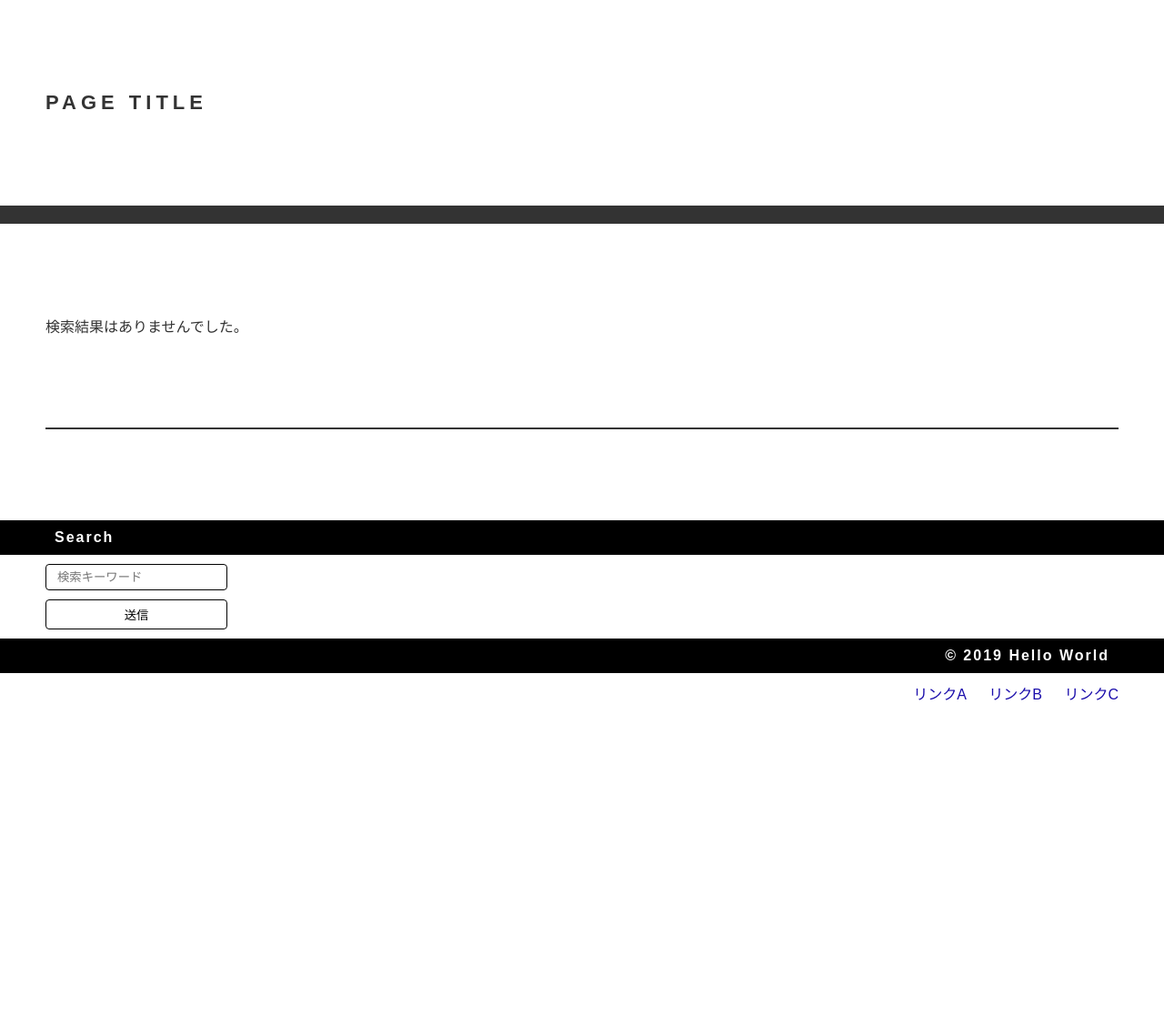
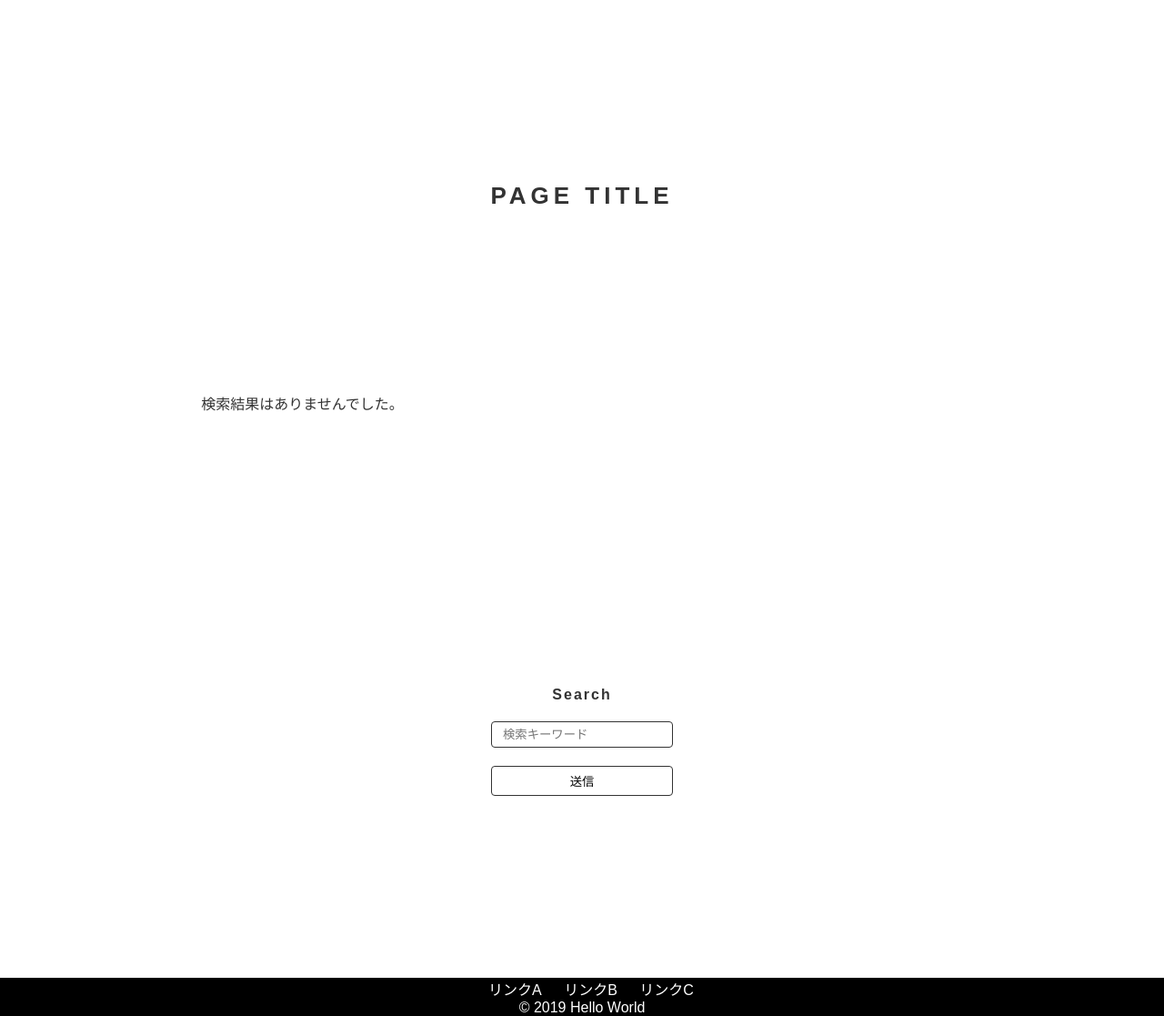
Before and after one commit to naritotakizawa/django-narito-blog2, a Django app: template nblog2/templates/nblog2/note_list.html in a window 1280 px wide. Shown: the whole page at 91% size. Before the commit the page ends 770 px from the top, so only its background shows below. Run offline with Django 3.2, Linux system fonts and the light colour scheme; the template is opened without the code that fills it, so the values that code supplies are empty; parts of the project's set-up code (start-up, migrations or seed data) failed here and were passed over; some libraries are stand-ins or nearby versions; some web fonts are replaced.

Commit message:
ニューデザイン

```diff
--- a/nblog2/static/nblog2/style.css
+++ b/nblog2/static/nblog2/style.css
@@ -5,9 +5,27 @@
   padding: 0;
 }
 
+body {
+  font-family: gill-sans-nova, noto-sans-cjk-jp, sans-serif;
+  font-size: 14px;
+  color: #333;
+  font-weight: 400;
+}
 
 h1, h2, h3 {
   font-size: 14px;
+  font-weight: 700;
+}
+
+@media (min-width: 1024px) {
+  body {
+    font-size: 16px;
+
+  }
+
+  h1, h2, h3 {
+    font-size: 16px;
+  }
 }
 
 
@@ -20,51 +38,51 @@
   text-decoration: underline;
 }
 
-body {
-    font-family: gill-sans-nova,  noto-sans-cjk-jp, sans-serif;
-    font-size: 14px;
-    color: #333;
-
-}
-
-.container {
-    padding: 0 10px 0 10px;
-
-}
-
 
 img {
   max-width: 100%;
   height: auto;
+  box-shadow: 0 0 5px #ccc;
 }
 
+/* ユーティリティー */
 
-#site-header {
-    margin-top: 100px;
-    margin-bottom: 100px;
+/* コンテナ */
+.container {
+  padding: 0 10px;
+  box-sizing: border-box;
+}
+
+@media (min-width: 1024px) {
+  .container {
+    padding: 0 50px;
+  }
+}
+
+@media (min-width: 1366px) {
+  .container {
+    width: 1366px;
+    margin: 0 auto;
+  }
+}
+
+.thumbnail {
 
 }
 
-#site-header h1 {
-    font-size: 22px;
-    letter-spacing: 5px;
+@media (min-width: 1024px) {
+  .thumbnail {
+    width: 437px;
+    height: 273px;
+    object-fit: cover;
+  }
 }
 
-#site-header a {
-    color: #333;
+@media (min-width: 1366px) {
+  .thumbnail {
+    width: 388px;
+    height: 242px;
   }
-
-
-.menu {
-    margin-bottom: 100px;
-    background-color: #333;
-    color: #fff;
-    padding: 10px;
-}
-
-.menu a {
-    color: #fff;
-    font-weight: bold;
 }
 
 
@@ -73,52 +91,126 @@
 }
 
 .meta {
-    color: #737373;
-    margin-bottom: 28px;
+  color: #666;
+  text-align: center;
 }
 
-.text {
+.title {
+  margin: 1em 0;
+}
+
+/* ヘッダー */
+
+#site-header {
+  margin-top: 200px;
+  margin-bottom: 200px;
+  text-align: center;
 
 }
 
-.text > * {
-    margin-bottom: 2em;
+#site-header h1 {
+  font-size: 26px;
+  letter-spacing: 5px;
 }
 
-.text > p {
-    line-height: 2;
-    font-size: 14px;
-    text-align: justify;
-    text-justify: inter-ideograph;
+#site-header a {
+  color: #333;
 }
 
-#page {
-    border: solid 1px #333;
+/* ヘッダー下メニュー */
+#menu {
+  margin-bottom: 100px;
+  text-align: center;
 }
 
-.page {
+#menu a {
+  color: #333;
+  font-weight: bold;
+}
+
+
+/* ページネーション部分 */
+#page {
+  grid-column: 1 / -1;
+  justify-self: center;
+  text-align: center;
+}
+
+#page > * {
   display: inline-block;
   margin-right: 20px;
   padding: 10px;
 }
 
-.current {
+#page.current {
   color: #333;
 }
 
+/* 一覧 */
+#list {
 
-#search-heading {
-    background-color: #000;
-    padding: 10px;
-    color: #fff;
+}
+
+@media (min-width: 1024px) {
+  #list {
+    display: grid;
+    grid-template-columns: 1fr 1fr;
+    grid-column-gap: 50px;
+    column-gap: 50px;
+    justify-items: center;
+  }
+}
+
+@media (min-width: 1366px) {
+  #list {
+    grid-template-columns: 1fr 1fr 1fr;
+  }
+}
+
+
+/* 詳細 */
+#detail h1, #detail h2 {
+
+}
+
+#detail header, #detail section {
+  margin-bottom: 100px;
+}
+
+#detail .meta {
+  text-align: left;
+}
+
+.section > * {
+  margin: 1em 0
+}
+
+.text {
+  max-width: 633px;
+}
+
+.text > * {
+  margin: 1em 0;
+  line-height: 2;
+  text-align: justify;
+  text-justify: inter-ideograph;
+}
+
+
+/* 検索フォーム */
+#search {
+  text-align: center;
+  margin-top: 200px;
+}
+
+#search > h2 {
   letter-spacing: 2px;
-    margin-top: 100px;
-    margin-bottom: 10px;
+  margin-bottom: 20px;
 }
 
 #search-form ul {
   list-style-type: none;
-    margin-bottom: 10px;
+  margin-bottom: 20px;
 }
 
 #search-form ul li {
@@ -126,19 +218,9 @@
   margin-right: 20px;
 }
 
-
 .field {
-    margin-bottom: 10px;
   max-width: 200px;
-}
-
-div.field > span.helptext {
-    font-size: 14px;
-    color: #999;
-}
-
-div.field > label {
-    display: block;
+  margin: 0 auto 20px auto;
 }
 
 input[type="text"] {
@@ -146,9 +228,8 @@
   padding: 6px 12px;
   box-sizing: border-box;
   border-radius: 4px;
-    border: solid 1px #000;
+  border: solid 1px #333;
 }
-
 
 button {
   width: 100%;
@@ -156,36 +237,33 @@
   box-sizing: border-box;
   border-radius: 4px;
   background-color: transparent;
-    border: solid 1px #000;
+  border: solid 1px #333;
   cursor: pointer;
 }
 
 button:hover {
-    background-color: #000;
+  background-color: #333;
   color: #fff;
   transition: all 0.2s ease-out;
 }
 
 
-#site-footer{
-
+/* フッター */
+#site-footer {
+  margin-top: 200px;
+  text-align: center;
+  background-color: #000;
+  color: #fff;
 }
 
-#footer-heading {
-    background-color: #000;
-    padding: 10px;
-    color: #fff;
+#site-footer > p {
   letter-spacing: 2px;
-    margin-top: 10px;
-    margin-bottom: 10px;
-    text-align: right;
+  font-weight: bold;
 }
 
 #footer-link {
-    text-align: right;
   list-style-type: none;
   padding: 0;
-    margin-bottom: 10px;
 }
 
 #footer-link li {
@@ -193,51 +271,6 @@
   margin-left: 20px;
 }
 
-.copyright {
-    font-weight: bold;
+#site-footer a {
+  color: #fff;
 }
-
-@media (min-width: 1024px) {
-
-    .container {
-        padding: 0 50px 0 50px;
-        font-size: 16px;
-    }
-
-    h1, h2, h3 {
-        font-size: 16px;
-    }
-
-    .box {
-        display: grid;
-        grid-template-columns: 400px 1fr;
-        grid-column-gap: 10px;
-        column-gap: 10px;
-    }
-
-    .left {
-        grid-row: 1;
-        grid-column: 1;
-        align-self: start;
-        position: sticky;
-        top: 0;
-    }
-
-
-    .right {
-        grid-row: 1;
-        grid-column: 2;
-        align-self: start;
-        position: sticky;
-        top: 0;
-    }
-
-}
-
-@media (min-width: 1366px) {
-    .container {
-        width: 1366px;
-        box-sizing: border-box;
-        margin: 0 auto;
-    }
-}
--- a/nblog2/templates/nblog2/base.html
+++ b/nblog2/templates/nblog2/base.html
@@ -10,13 +10,30 @@
     <link rel="stylesheet" href="{% static 'nblog2/style.css' %}">
     <link rel="stylesheet" href="https://use.typekit.net/vrt4lod.css">
     <script>
-      (function(d) {
+        (function (d) {
             var config = {
                     kitId: 'jjv2htu',
                     scriptTimeout: 3000,
                     async: true
                 },
-        h=d.documentElement,t=setTimeout(function(){h.className=h.className.replace(/\bwf-loading\b/g,"")+" wf-inactive";},config.scriptTimeout),tk=d.createElement("script"),f=false,s=d.getElementsByTagName("script")[0],a;h.className+=" wf-loading";tk.src='https://use.typekit.net/'+config.kitId+'.js';tk.async=true;tk.onload=tk.onreadystatechange=function(){a=this.readyState;if(f||a&&a!="complete"&&a!="loaded")return;f=true;clearTimeout(t);try{Typekit.load(config)}catch(e){}};s.parentNode.insertBefore(tk,s)
+                h = d.documentElement, t = setTimeout(function () {
+                    h.className = h.className.replace(/\bwf-loading\b/g, "") + " wf-inactive";
+                }, config.scriptTimeout), tk = d.createElement("script"), f = false,
+                s = d.getElementsByTagName("script")[0], a;
+            h.className += " wf-loading";
+            tk.src = 'https://use.typekit.net/' + config.kitId + '.js';
+            tk.async = true;
+            tk.onload = tk.onreadystatechange = function () {
+                a = this.readyState;
+                if (f || a && a != "complete" && a != "loaded") return;
+                f = true;
+                clearTimeout(t);
+                try {
+                    Typekit.load(config)
+                } catch (e) {
+                }
+            };
+            s.parentNode.insertBefore(tk, s)
         })(document);
     </script>
     {% block extrahead %}{% endblock %}
@@ -29,30 +46,13 @@
 
 {% block content %}{% endblock %}
 
-
-<aside>
-    <div id="search-heading">
-        <h2 class="container">Search</h2>
+<footer id="site-footer">
+    <div class="container">
+        <ul id="footer-link">
+            {% block link %}{% endblock %}
+        </ul>
+        <p>{% block copyright %}{% endblock %}</p>
     </div>
-
-    <div class="container">
-        <form action="{% url 'nblog2:note_list' %}" method="GET" id="search-form">
-            {% render_search_form request %}
-        </form>
-    </div>
-
-</aside>
-
-<footer id="site-footer">
-    <div id="footer-heading">
-        <p class="copyright container">{% block copyright %}{% endblock %}</p>
-    </div>
-
-    <ul id="footer-link">
-        <div class="container">
-            {% block link %}{% endblock %}
-        </div>
-    </ul>
 </footer>
 
 </body>
--- a/nblog2/templates/nblog2/note_list.html
+++ b/nblog2/templates/nblog2/note_list.html
@@ -3,21 +3,18 @@
 {% load nblog2 %}
 
 {% block content %}
-    <div class="menu">
+    <div id="menu">
         <h1 class="container">{{ heading }}</h1>
     </div>
-    <section id="note-list" class="container">
+    <section id="list" class="container">
         {% for note in note_list %}
 
             <article class="box">
 
-                <div class="right">
                     <a href="{{ note.thumbnail.url }}" target="_blank">
-                        <img class="" src="{{ note.thumbnail.url }}" alt="{{ note.title }}">
+                        <img class="thumbnail" src="{{ note.thumbnail.url }}" alt="{{ note.title }}">
                     </a>
-                </div>
 
-                <div class="left">
 
                     <div class="meta">
                         <h2 class="title"><a href="{% url 'nblog2:note_detail' note.pk %}">{{ note.title }}</a></h2>
@@ -30,13 +27,6 @@
                             ）
                         </p>
                     </div>
-
-                    <div class="text">
-                        {{ note.description | linebreaks | urlize }}
-                    </div>
-
-
-                </div>
 
             </article>
 
@@ -57,4 +47,11 @@
         </nav>
     </section>
 
+<aside id="search" class="container">
+    <h2>Search</h2>
+    <form action="{% url 'nblog2:note_list' %}" method="GET" id="search-form">
+        {% render_search_form request %}
+    </form>
+</aside>
+
 {% endblock %}
--- a/nblog2/views.py
+++ b/nblog2/views.py
@@ -9,7 +9,7 @@
 class NoteList(generic.ListView):
     model = Note
     queryset = Note.objects.filter(is_public=True)
-    paginate_by = 10
+    paginate_by = 12
     ordering = '-created_at'
 
     def get_queryset(self):
```
Also changed, not shown: nblog2/templates/nblog2/note_detail.html (+15 -24 lines). Lines whose indentation alone changed are shown as unchanged.
